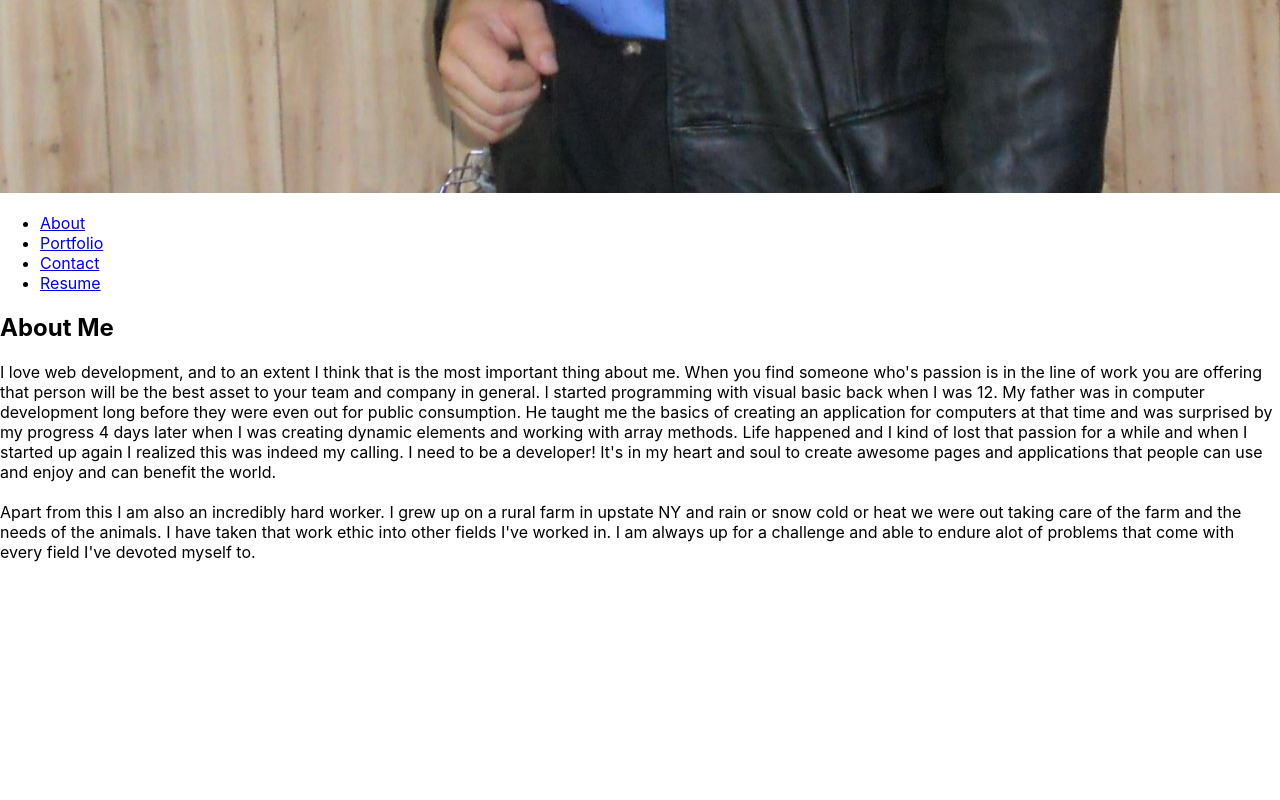
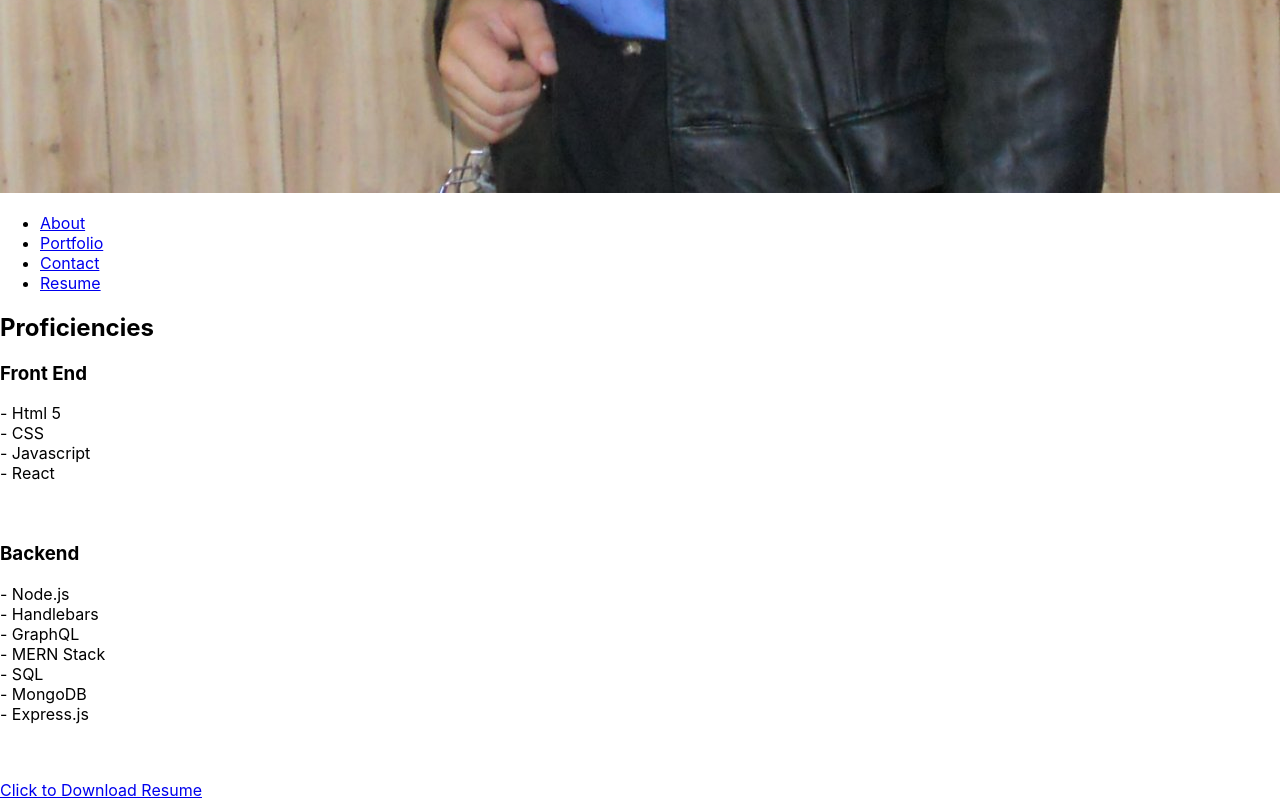
Before and after one commit to dsamuelson/The-Portfolio, a React (Create React App) app in the folder client/: page /resume in a window 1280 px wide. Shown: the part 1076-1876 px from the top of the page. Before the commit the page ends 1654 px from the top, so only its background shows below. Built offline with nearby package versions, Linux system fonts and the light colour scheme; the HTML template or start-up script is replaced by a standard one.

Commit message:
added Resume page

```diff
--- a/client/src/App.js
+++ b/client/src/App.js
@@ -13,6 +13,7 @@ import Nav from './components/Nav';
 import About from './components/About';
 import Portfolio from './components/Portfolio';
 import ContactForm from './components/Contact';
+import Resume from './components/Resume';
 
 
 const httpLink = createHttpLink({
@@ -54,6 +55,10 @@ function App() {
             element={<ContactForm />}
             />
             <Route
+            path='/resume'
+            element={<Resume />}
+            />
+            <Route
             path='*'
             element={<About />}
             />
--- a/client/src/components/Resume/index.js
+++ b/client/src/components/Resume/index.js
@@ -0,0 +1,34 @@
+import React from "react";
+
+function Resume() {
+    return (
+        <section className="resume-cont">
+
+            <h2> Proficiencies </h2>
+            <h3>Front End</h3>
+            <p>
+                - Html 5 <br/>
+                - CSS <br/>
+                - Javascript <br/>
+                - React <br/>
+                <br/>
+                <br/>
+            </p>
+            <h3>Backend</h3>
+            <p>
+                - Node.js <br/>
+                - Handlebars <br/>
+                - GraphQL <br/>
+                - MERN Stack <br/>
+                - SQL <br/>
+                - MongoDB <br/>
+                - Express.js <br/>
+                <br/>
+                <br/>
+            </p>
+            <a href={require("../../assets/pdf/resume.pdf")} download>Click to Download Resume</a>
+        </section>
+    )
+}
+
+export default Resume;
```
